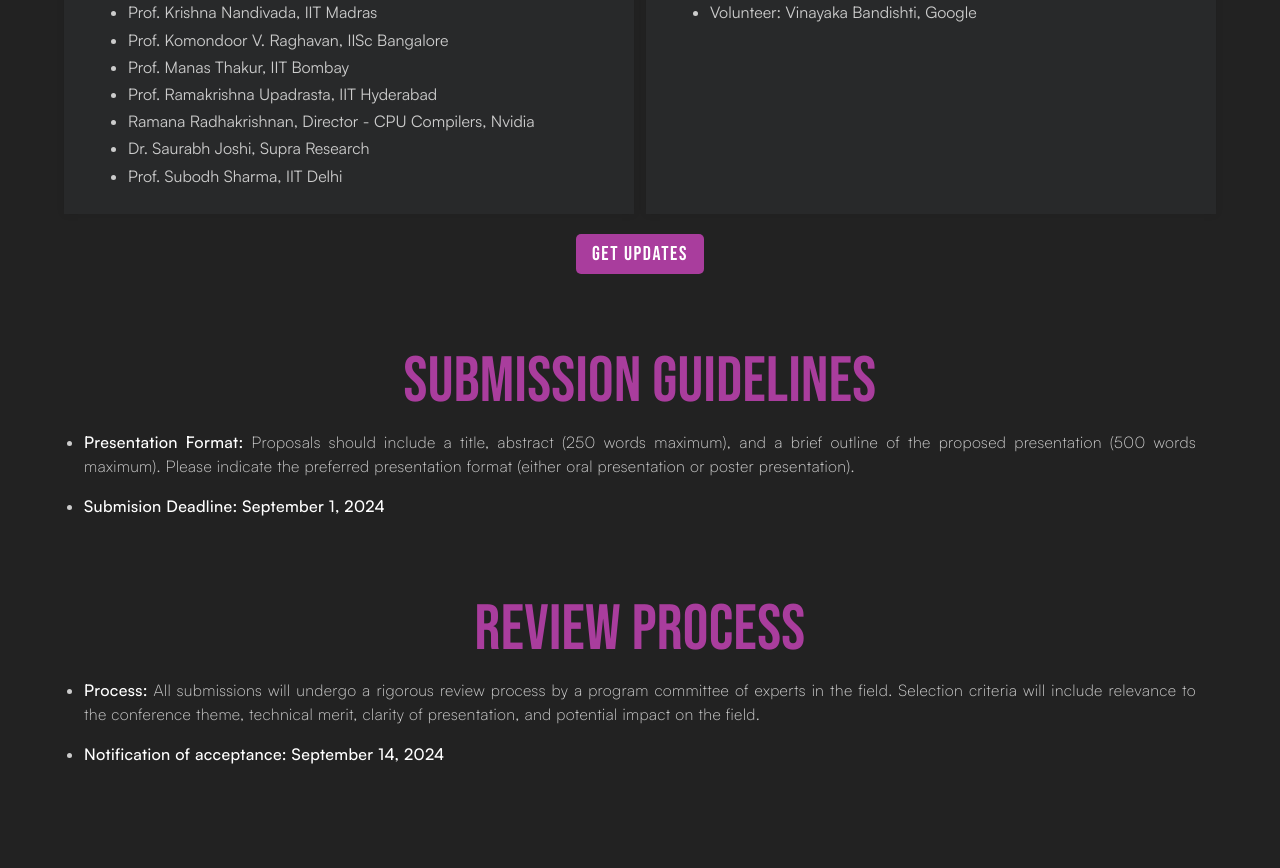
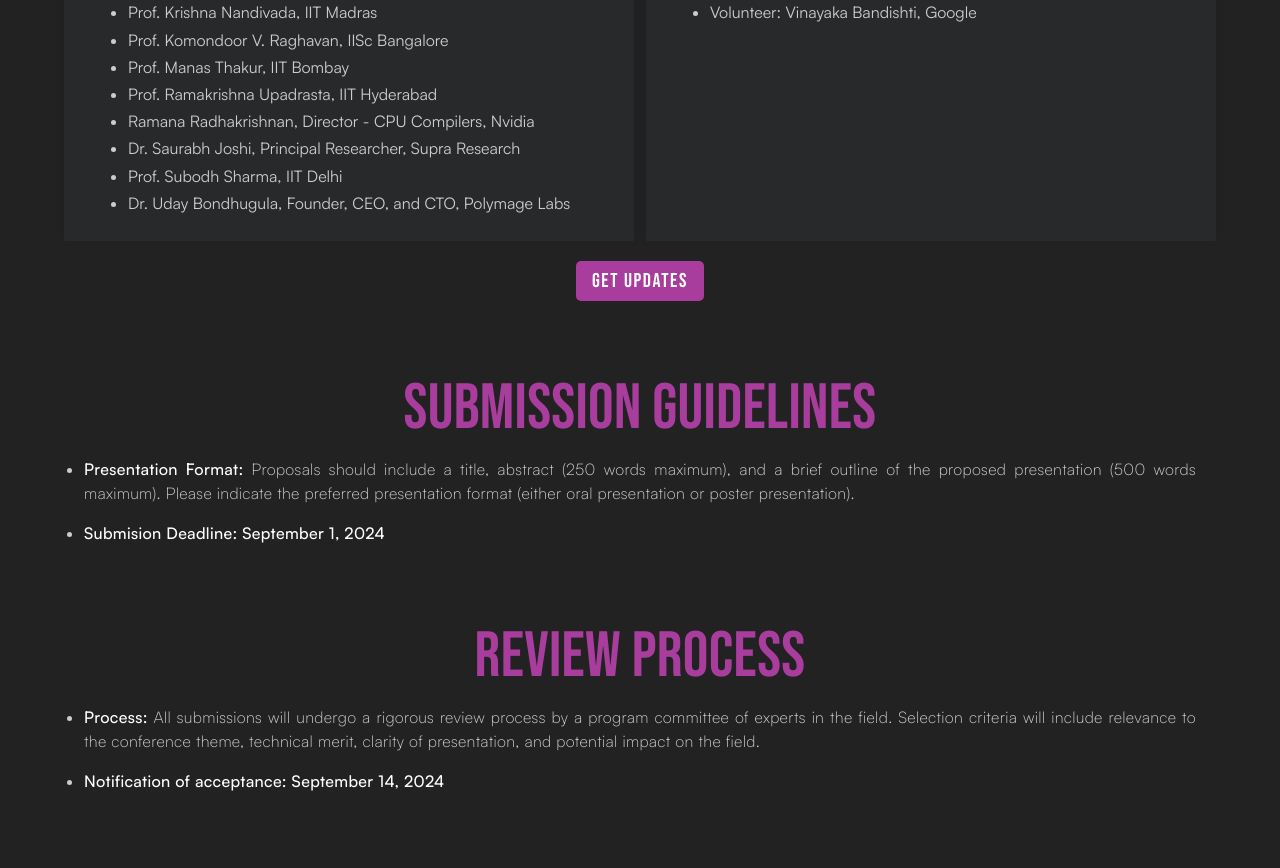
Before and after one commit to compilertech/compilertech-fe, a React (Vite) app: page / in a window 1280 px wide. Shown: the part 4360-5228 px from the top of the page. Built offline with nearby package versions, Linux system fonts and the light colour scheme.

Commit message:
Add Dr. Uday Bondhugula to the PC list and add designation for Dr. Saurabh Joshi

```diff
--- a/src/components/Organizer.tsx
+++ b/src/components/Organizer.tsx
@@ -53,10 +53,13 @@ const Organizer: React.FC = () => {
                 Ramana Radhakrishnan, Director - CPU Compilers, Nvidia
               </CommitteeListItem>
               <CommitteeListItem>
-                Dr. Saurabh Joshi, Supra Research
+                Dr. Saurabh Joshi, Principal Researcher, Supra Research
               </CommitteeListItem>
               <CommitteeListItem>
                 Prof. Subodh Sharma, IIT Delhi
+              </CommitteeListItem>
+              <CommitteeListItem>
+                Dr. Uday Bondhugula, Founder, CEO, and CTO, Polymage Labs
               </CommitteeListItem>
             </CommitteeList>
           </CommitteeBox>
```
